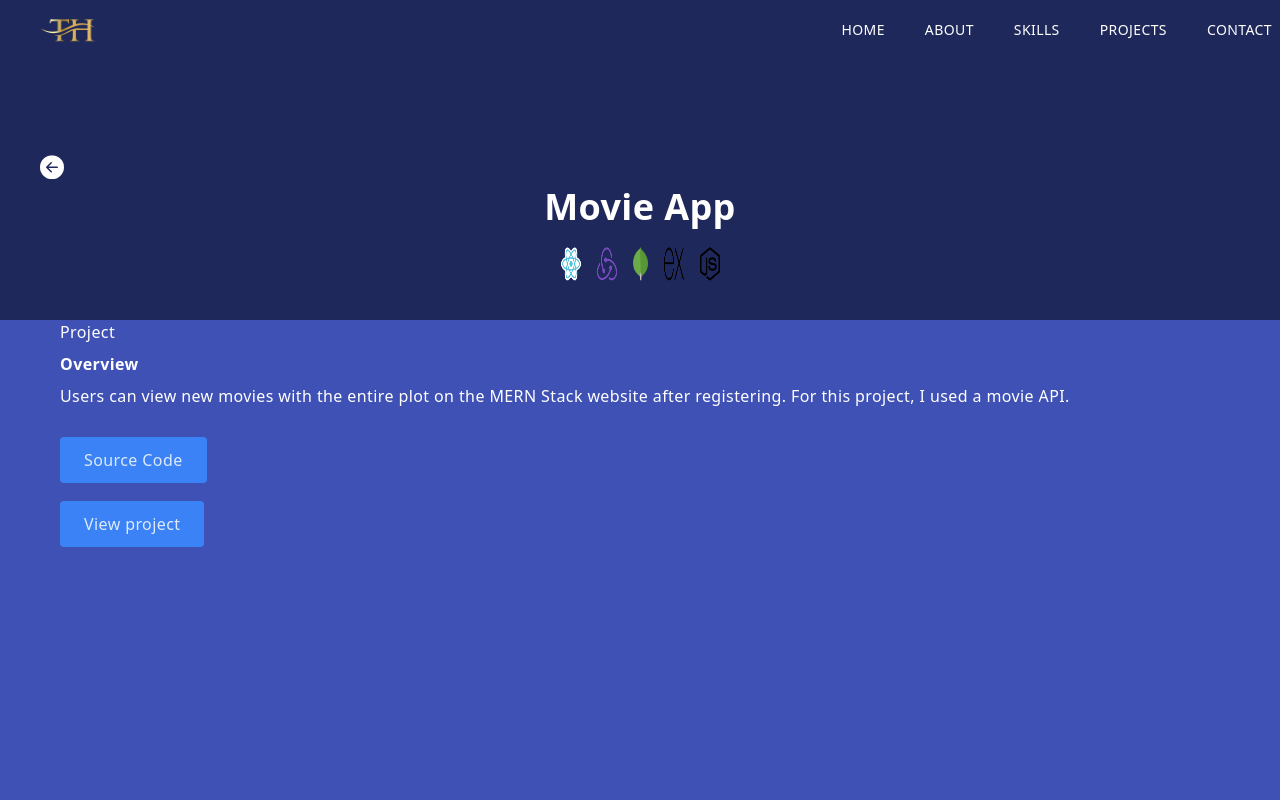
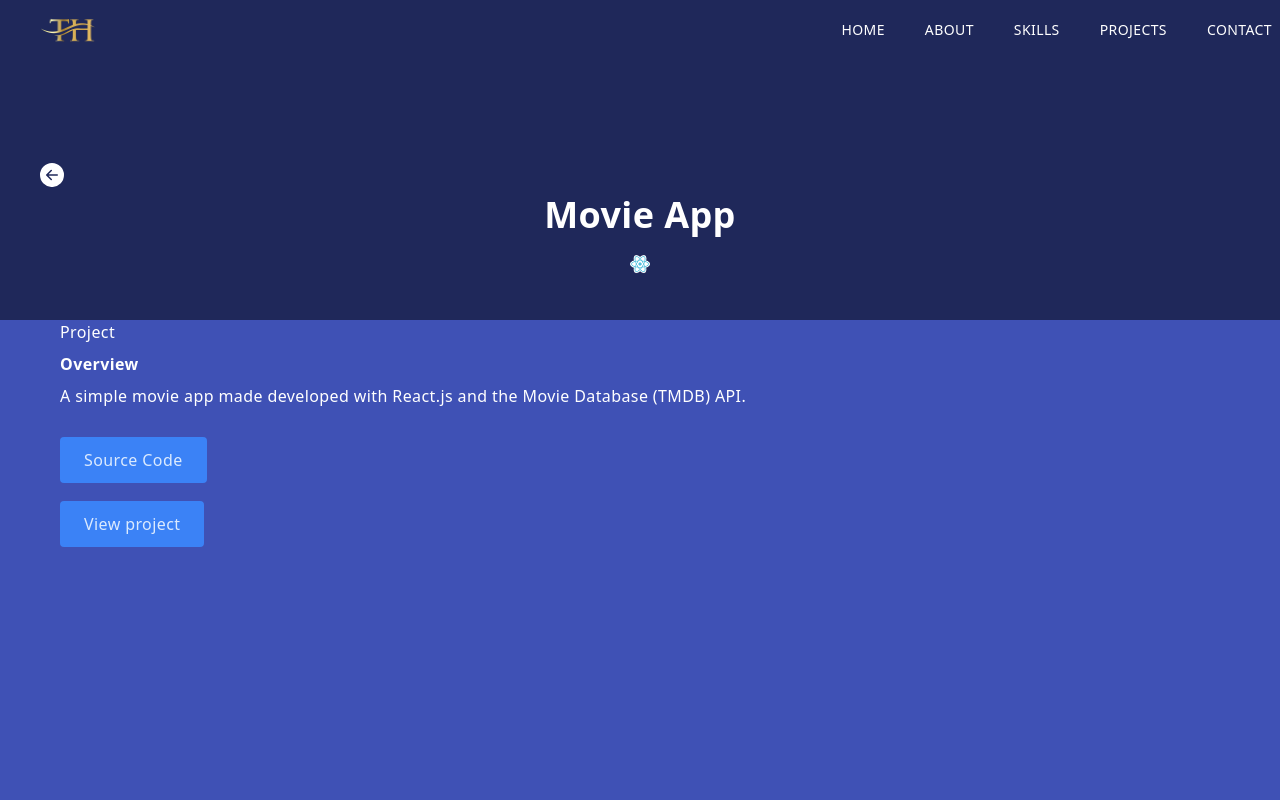
Before and after one commit to Thabiso-Timzo/Thabiso-Hlatshwayo, a Next.js app: page /projects/movie in a window 1280 px wide. Shown: the top 800 px of the page. Built offline with nearby package versions, Linux system fonts and the light colour scheme.

Commit message:
Updated files

```diff
--- a/pages/projects.js
+++ b/pages/projects.js
@@ -16,7 +16,7 @@ import gude from '../public/assets/projects/gude.png'
 import contact from '../public/assets/projects/phone.png'
 import fyur from '../public/assets/projects/fyur.png'
 import thabiso from '../public/assets/projects/thabiso.png'
-import movie from '../public/assets/projects/movie.jpg'
+import movie from '../public/assets/projects/movie.png'
 
 const Projects = () => {
   return (
--- a/pages/projects/movie/index.js
+++ b/pages/projects/movie/index.js
@@ -34,10 +34,6 @@ const Index = () => {
               <h2 className={'text-[#fff] text-center'}>Movie App</h2>
               <div className={'mb-3 flex justify-center gap-4 mt-5'}>
                 <Image src={react} alt={''} width={'20'} height={'15'}/>
-                <Image src={redux} alt={''} width={'20'} height={'15'}/>
-                <Image src={mongo} alt={''} width={'15'} height={'15'}/>
-                <Image src={express} alt={''} width={'20'} height={'15'}/>
-                <Image src={node} alt={''} width={'20'} height={'15'}/>
               </div>
             </div>
           </div>
@@ -48,8 +44,7 @@ const Index = () => {
             <p>Project</p>
             <h3 className={'mt-2'}>Overview</h3>
             <p className={'mt-2'}>
-              Users can view new movies with the entire plot on the MERN Stack website
-              after registering. For this project, I used a movie API.
+              A simple movie app made developed with React.js and the Movie Database (TMDB) API.
             </p>
             <div className={'mt-10'}>
               <Link
```
